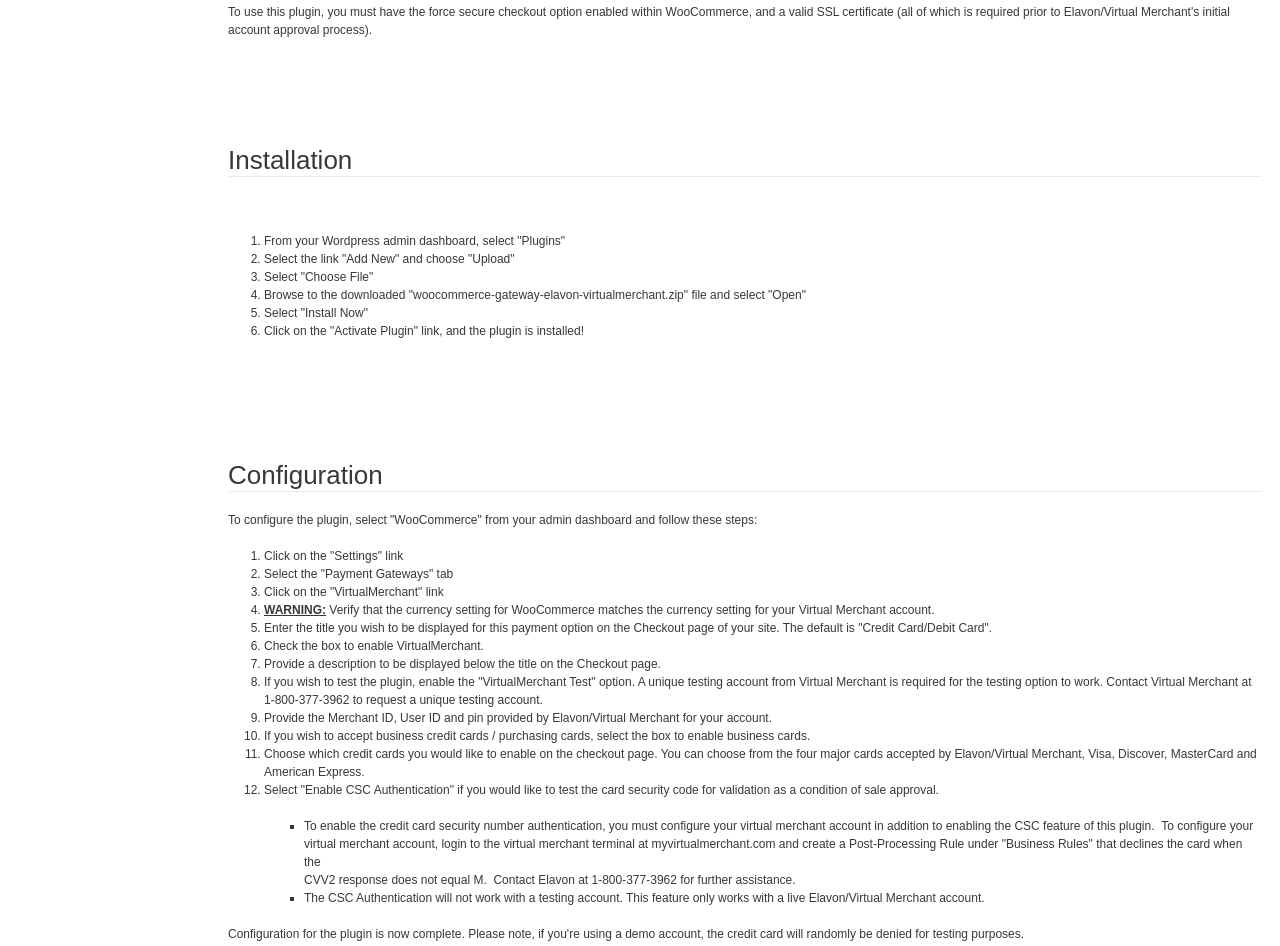
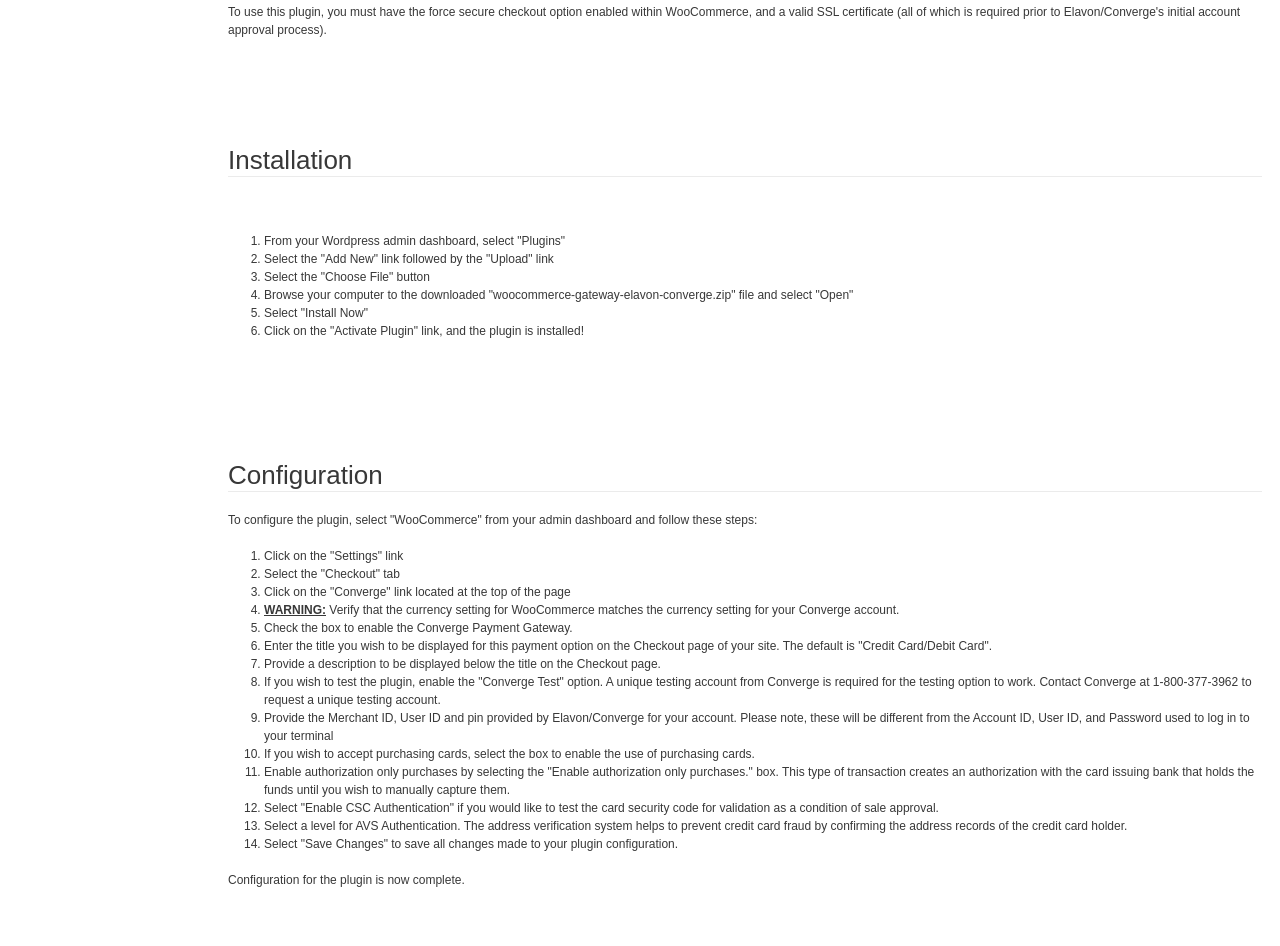
Before and after one commit to JacobMDavidson/Elavon-Payment-Gateway-for-WooCommerce, a plain HTML site: page documentation/index.html in a window 1280 px wide. Shown: the part 1244-2190 px from the top of the page. Drawn offline with Linux system fonts and the light colour scheme.

Commit message:
Finalized all documentation for the version 2.0.0 release

```diff
--- a/documentation/index.html
+++ b/documentation/index.html
@@ -7,9 +7,9 @@
 <head>
 	<meta charset="utf-8">
 
-	<title>WooCommerce Elavon Payment Gateway Plugin - Elavon's Virtual Merchant Payment Gateway</title>
+	<title>Converge Payment Gateway Plugin for WooCommerce</title>
 
-	<meta name="description" content="The WooCommerce Elavon/Virtual Merchant Gateway plugin enables you to take credit card payments directly from your WooCommerce site using a Virtual Merchant account provided by Elavon.">
+	<meta name="description" content="The Elavon/Converge Payment Gateway (Formerly Virtual Merchant) plugin for Woocommerce enables you to take credit card payments directly from your WooCommerce site using a Virtual Merchant account provided by Elavon.">
 	<meta name="author" content="Jacob M Davidson">
 	<meta name="copyright" content="Jacob M Davidson">
 	<meta name="generator" content="Documenter v1.6 http://rxa.li/documenter">
@@ -55,25 +55,25 @@
 			<li><a href="#questions_or_comments">Questions or Comments</a></li>
 
 		</ol>
-		<div id="documenter_copyright">Copyright Jacob M Davidson 2014<br>
+		<div id="documenter_copyright">Copyright Jacob M Davidson 2015<br>
 		made with the <a href="http://rxa.li/documenter">Documenter v1.6</a>
 		</div>
 	</div>
 	<div id="documenter_content">
-	<section id="documenter_cover"><h1>WooCommerce Elavon Payment Gateway Plugin</h1><h2>Elavon's Virtual Merchant Payment Gateway</h2><hr><ul><li>Created: 08/24/2012</li><li>Updated: 02/12/2014</li><li>By: Jacob M Davidson</li><li><a href=""></a></li><li>Email: <a href="mailto:&#106;&#97;&#99;&#111;&#98;&#100;&#97;&#118;&#105;&#100;&#115;&#111;&#110;&#55;&#57;&#64;&#111;&#117;&#116;&#108;&#111;&#111;&#107;&#46;&#99;&#111;&#109;">&#106;&#97;&#99;&#111;&#98;&#100;&#97;&#118;&#105;&#100;&#115;&#111;&#110;&#55;&#57;&#64;&#111;&#117;&#116;&#108;&#111;&#111;&#107;&#46;&#99;&#111;&#109;</a></li></ul><p>The WooCommerce Elavon/Virtual Merchant Gateway plugin enables you to take credit card payments directly from your WooCommerce site using a Virtual Merchant account provided by Elavon.</p></section><section id="system_requirements">
+	<section id="documenter_cover"><h1>Converge Payment Gateway Plugin for WooCommerce</h1><h2>Elavon's Converge Payment Gateway</h2><hr><ul><li>Created: 08/24/2012</li><li>Updated: 04/30/2015</li><li>By: Jacob M Davidson</li><li>Version: 2.0.0</li><li><a href=""></a></li><li>Email: <a href="mailto:&#106;&#97;&#99;&#111;&#98;&#100;&#97;&#118;&#105;&#100;&#115;&#111;&#110;&#55;&#57;&#64;&#111;&#117;&#116;&#108;&#111;&#111;&#107;&#46;&#99;&#111;&#109;">&#106;&#97;&#99;&#111;&#98;&#100;&#97;&#118;&#105;&#100;&#115;&#111;&#110;&#55;&#57;&#64;&#111;&#117;&#116;&#108;&#111;&#111;&#107;&#46;&#99;&#111;&#109;</a></li></ul><p>The Converge Payment Gateway plugin for WooCommerce enables you to take credit card payments directly from your WooCommerce site using a Converge account (formerly Virtual Merchant) provided by Elavon.</p></section><section id="system_requirements">
 	<h3>System Requirements</h3><hr class="notop">
 <p>
-	The Elavon/Virtual Merchant payment gateway plugin for woocommerce requires the following setuo:</p>
+	The Elavon/Converge Payment Gateway plugin for WooCommerce requires the following setup:</p>
 <ol>
 	<li>
-		An installation of wordpress 3.3 or above. Wordpress may be downloaded from&nbsp;<a href="http://wordpress.org/">http://wordpress.org/</a>.</li>
+		An installation of Wordpress 3.8 or above. Wordpress may be downloaded from&nbsp;<a href="http://wordpress.org/">http://wordpress.org/</a>.</li>
 	<li>
-		The latest version of WooCommerce. WooCommerce may be downloaded from&nbsp;<a href="http://www.woothemes.com/woocommerce/">http://www.woothemes.com/woocommerce/</a>.</li>
+		WooCommerce 2.1.0 or later. WooCommerce may be downloaded from&nbsp;<a href="http://www.woothemes.com/woocommerce/">http://www.woothemes.com/woocommerce/</a>.</li>
 	<li>
-		An Elavon/Virtual Merchant account. Go to&nbsp;<a href="http://www.elavon.com/">http://www.elavon.com/</a>&nbsp;for more information.</li>
+		A Converge account (formerly Virtual Merchant) from Elavon. Go to&nbsp;<a href="http://www.elavon.com/">http://www.elavon.com/</a>&nbsp;for more information.</li>
 </ol>
 <p>
-	To use this plugin, you must have the force secure checkout option enabled within WooCommerce, and a valid SSL certificate (all of which is required prior to Elavon/Virtual Merchant&#39;s initial account approval process).</p>
+	To use this plugin, you must have the force secure checkout option enabled within WooCommerce, and a valid SSL certificate (all of which is required prior to Elavon/Converge&#39;s initial account approval process).</p>
 </section>
 <section id="installation">
 	<h3>Installation</h3><hr class="notop">
@@ -83,11 +83,11 @@
 	<li>
 		From your Wordpress admin dashboard, select &quot;Plugins&quot;</li>
 	<li>
-		Select the link &quot;Add New&quot; and choose &quot;Upload&quot;</li>
+		Select the &quot;Add New&quot; link followed by the &quot;Upload&quot; link</li>
 	<li>
-		Select &quot;Choose File&quot;</li>
+		Select the &quot;Choose File&quot; button</li>
 	<li>
-		Browse to the downloaded &quot;woocommerce-gateway-elavon-virtualmerchant.zip&quot; file and select &quot;Open&quot;</li>
+		Browse your computer to the downloaded &quot;woocommerce-gateway-elavon-converge.zip&quot; file and select &quot;Open&quot;</li>
 	<li>
 		Select &quot;Install Now&quot;</li>
 	<li>
@@ -104,38 +104,34 @@
 	<li>
 		Click on the &quot;Settings&quot; link</li>
 	<li>
-		Select the &quot;Payment Gateways&quot; tab</li>
+		Select the &quot;Checkout&quot; tab</li>
 	<li>
-		Click on the &quot;VirtualMerchant&quot; link</li>
+		Click on the &quot;Converge&quot; link located at the top of the page</li>
 	<li>
-		<strong><u>WARNING:</u></strong> Verify that the currency setting for WooCommerce matches the currency setting for your Virtual Merchant account. </li> <li>
+		<strong><u>WARNING:</u></strong> Verify that the currency setting for WooCommerce matches the currency setting for your Converge account. </li>
+	<li>
+		Check the box to enable the Converge Payment Gateway.</li>
+	<li>
 		Enter the title you wish to be displayed for this payment option on the Checkout page of your site. The default is &quot;Credit Card/Debit Card&quot;.</li>
-	<li>
-		Check the box to enable VirtualMerchant.</li>
 	<li>
 		Provide a description to be displayed below the title on the Checkout page.</li>
 	<li>
-		If you wish to test the plugin, enable the &quot;VirtualMerchant Test&quot; option. A unique testing account from Virtual Merchant is required for the testing option to work. Contact Virtual Merchant at 1-800-377-3962 to request a unique testing account.</li>
+		If you wish to test the plugin, enable the &quot;Converge Test&quot; option. A unique testing account from Converge is required for the testing option to work. Contact Converge at 1-800-377-3962 to request a unique testing account.</li>
 	<li>
-		Provide the Merchant ID, User ID and pin provided by Elavon/Virtual Merchant for your account.</li><li>
-		If you wish to accept business credit cards / purchasing cards, select the box to enable business cards.</li>
+		Provide the Merchant ID, User ID and pin provided by Elavon/Converge for your account. Please note, these will be different from the Account ID, User ID, and Password used to log in to your terminal</li>
 	<li>
-		Choose which credit cards you would like to enable on the checkout page. You can choose from the four major cards accepted by Elavon/Virtual Merchant, Visa, Discover, MasterCard and American Express.</li>
+		If you wish to accept purchasing cards, select the box to enable the use of purchasing cards.</li>
+	<li>
+		Enable authorization only purchases by selecting the &quot;Enable authorization only purchases.&quot; box. This type of transaction creates an authorization with the card issuing bank that holds the funds until you wish to manually capture them.</li>
 	<li>
 		Select &quot;Enable CSC Authentication&quot; if you would like to test the card security code for validation as a condition of sale approval.</li>
+	<li>
+		Select a level for AVS Authentication. The address verification system helps to prevent credit card fraud by confirming the address records of the credit card holder.</li>
+	<li>
+		Select &quot;Save Changes&quot; to save all changes made to your plugin configuration.</li>
 </ol>
-<ul style="margin-left: 40px; ">
-	<li>
-		<div>
-			To enable the credit card security number authentication, you must configure your virtual merchant account in addition to enabling the CSC feature of this plugin. &nbsp;To configure your virtual merchant account, login to the virtual merchant terminal at myvirtualmerchant.com and create a Post-Processing Rule under &quot;Business Rules&quot; that declines the card when the</div>
-		<div>
-			CVV2 response does not equal M. &nbsp;Contact Elavon at 1-800-377-3962 for further assistance.</div>
-	</li>
-	<li>
-		The CSC Authentication will not work with a testing account. This feature only works with a live Elavon/Virtual Merchant account.</li>
-</ul>
 <p>
-	Configuration for the plugin is now complete. Please note, if you&#39;re using a demo account, the credit card will randomly be denied for testing purposes.</p>
+	Configuration for the plugin is now complete.</p>
 </section>
 <section id="questions_or_comments">
 	<h3>Questions or Comments</h3><hr class="notop">
```
Also changed, not shown: changelog.txt.
